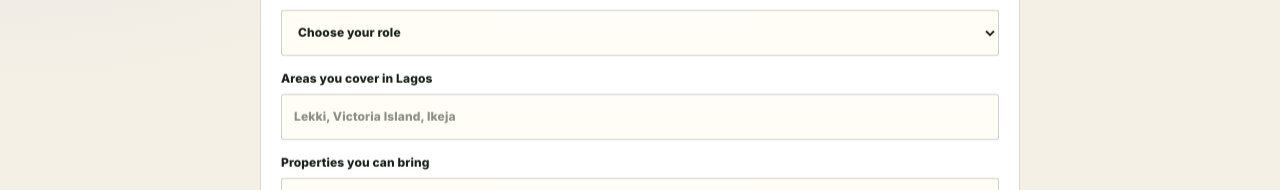
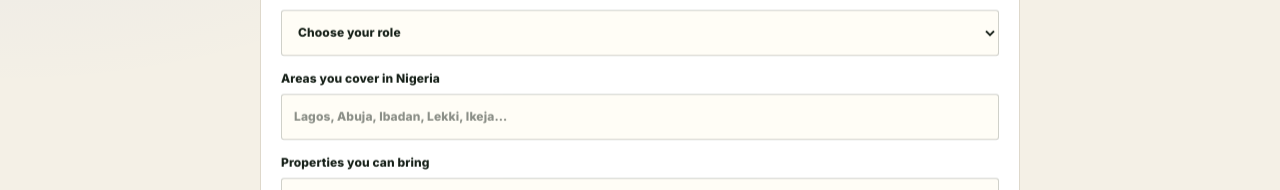
Before and after one commit to 4Buckscodes/hamletshortlets, a Next.js app: page /partners/apply in a window 1280 px wide. Shown: the part 586-776 px from the top of the page. Built offline with nearby package versions, Linux system fonts and the light colour scheme; no server answers; a web font is replaced by a local one.

Commit message:
Make partner coverage field nationwide

```diff
--- a/app/partners/apply/page.tsx
+++ b/app/partners/apply/page.tsx
@@ -56,7 +56,7 @@ export default function PartnerApplicationPage() {
         </div>
         <label style={labelStyle}>Business / company name<input name="company" required minLength={2} maxLength={160} style={field}/></label>
         <label style={labelStyle}>Partner role<select name="role" required style={field}><option value="">Choose your role</option><option value="owner">Property owner</option><option value="property_manager">Property manager</option><option value="shortlet_operator">Shortlet operator</option><option value="cohost">Co-host</option><option value="closing_agent">Closing agent</option><option value="referral">Referral partner</option></select></label>
-        <label style={labelStyle}>Areas you cover in Lagos<input name="areas" required placeholder="Lekki, Victoria Island, Ikeja" style={field}/></label>
+        <label style={labelStyle}>Areas you cover in Nigeria<input name="areas" required placeholder="Lagos, Abuja, Ibadan, Lekki, Ikeja…" style={field}/></label>
         <label style={labelStyle}>Properties you can bring<input name="propertiesCount" required type="number" min="0" max="10000" defaultValue="1" style={field}/></label>
         <label style={labelStyle}>Experience and reason for joining<textarea name="motivation" required minLength={20} maxLength={1500} rows={4} placeholder="Tell us about your properties, experience or network…" style={{ ...field, resize: 'vertical' }}/></label>
         {error && <p role="alert" style={{ margin: 0, color: '#9f2d20', fontSize: 13 }}>{error}</p>}
```
